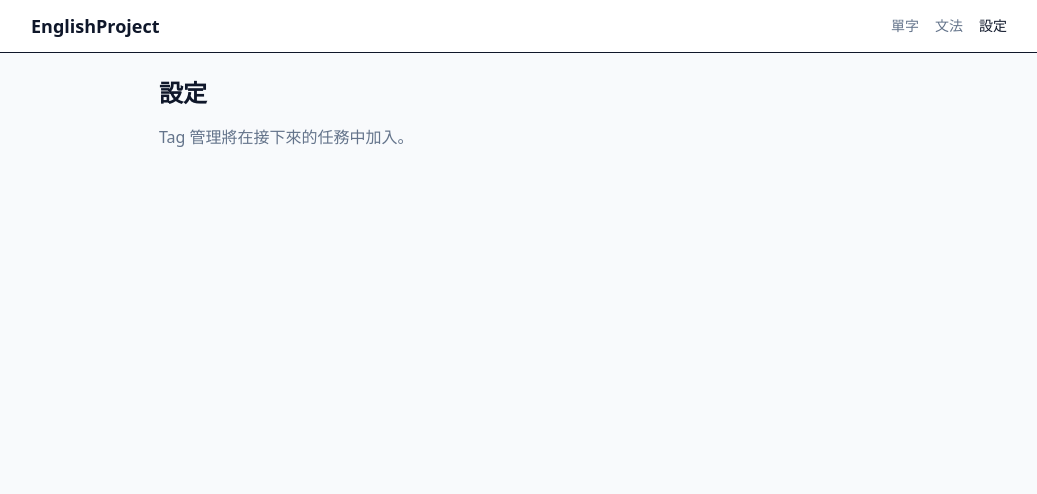
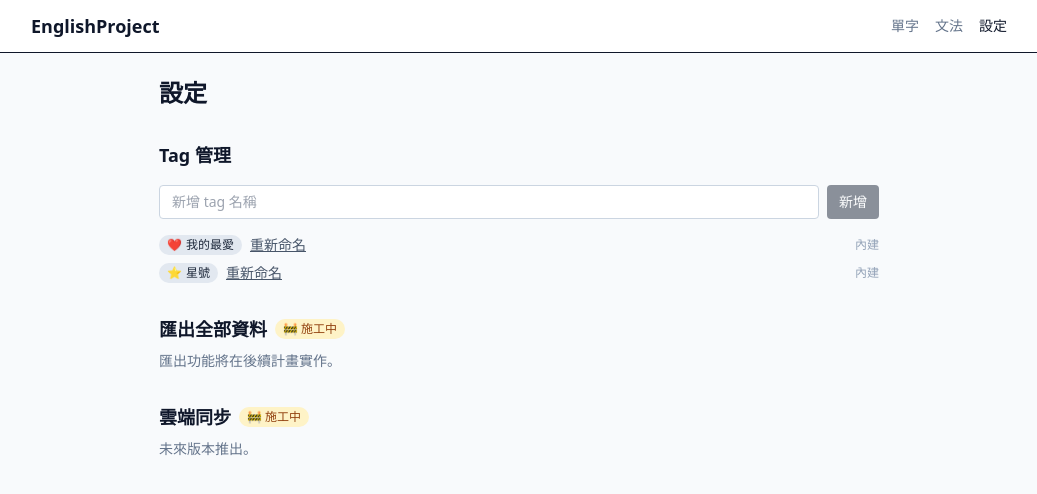
Before and after one commit to ImitatedSky/wordcards, a React (Vite) app: page /settings in a window 1280 px wide. Shown: the top 494 px of the page, without its empty margins (121-1158 px from the left). Built offline with nearby package versions, Linux system fonts and the light colour scheme.

Commit message:
feat: add TagManager on SettingsPage

```diff
--- /dev/null
+++ b/src/features/tags/TagManager.tsx
@@ -0,0 +1,131 @@
+import { useState } from 'react'
+import { useTags } from './hooks'
+import { TagChip } from '@/components/common/TagChip'
+
+export function TagManager() {
+  const { tags, loading, create, rename, remove } = useTags()
+  const [newName, setNewName] = useState('')
+  const [renamingId, setRenamingId] = useState<string | null>(null)
+  const [renameValue, setRenameValue] = useState('')
+  const [error, setError] = useState<string | null>(null)
+
+  if (loading) {
+    return <p className="text-slate-500 text-sm">載入中…</p>
+  }
+
+  const handleCreate = async () => {
+    const name = newName.trim()
+    if (!name) return
+    setError(null)
+    try {
+      await create(name)
+      setNewName('')
+    } catch (e) {
+      setError(e instanceof Error ? e.message : String(e))
+    }
+  }
+
+  const handleRename = async (id: string) => {
+    const name = renameValue.trim()
+    if (!name) return
+    setError(null)
+    try {
+      await rename(id, name)
+      setRenamingId(null)
+      setRenameValue('')
+    } catch (e) {
+      setError(e instanceof Error ? e.message : String(e))
+    }
+  }
+
+  const handleRemove = async (id: string) => {
+    setError(null)
+    try {
+      await remove(id)
+    } catch (e) {
+      setError(e instanceof Error ? e.message : String(e))
+    }
+  }
+
+  return (
+    <section className="space-y-4">
+      <h2 className="text-lg font-semibold">Tag 管理</h2>
+
+      <div className="flex gap-2">
+        <input
+          type="text"
+          value={newName}
+          onChange={e => setNewName(e.target.value)}
+          placeholder="新增 tag 名稱"
+          className="flex-1 rounded border border-slate-300 px-3 py-1.5 text-sm"
+          aria-label="新增 tag 名稱"
+        />
+        <button
+          type="button"
+          onClick={handleCreate}
+          disabled={!newName.trim()}
+          className="px-3 py-1.5 rounded bg-slate-800 text-white text-sm disabled:opacity-50"
+        >
+          新增
+        </button>
+      </div>
+
+      {error && <p className="text-sm text-red-600">{error}</p>}
+
+      <ul className="space-y-2">
+        {tags.map(tag => (
+          <li key={tag.id} className="flex items-center gap-2">
+            <TagChip tag={tag} />
+            {renamingId === tag.id ? (
+              <>
+                <input
+                  type="text"
+                  value={renameValue}
+                  onChange={e => setRenameValue(e.target.value)}
+                  aria-label={`重新命名 ${tag.name}`}
+                  className="rounded border border-slate-300 px-2 py-1 text-sm"
+                  autoFocus
+                />
+                <button
+                  type="button"
+                  onClick={() => handleRename(tag.id)}
+                  className="text-sm text-slate-800 underline"
+                >
+                  儲存
+                </button>
+                <button
+                  type="button"
+                  onClick={() => { setRenamingId(null); setRenameValue('') }}
+                  className="text-sm text-slate-500"
+                >
+                  取消
+                </button>
+              </>
+            ) : (
+              <button
+                type="button"
+                onClick={() => { setRenamingId(tag.id); setRenameValue(tag.name) }}
+                className="text-sm text-slate-600 underline"
+              >
+                重新命名
+              </button>
+            )}
+            {!tag.builtIn && (
+              <button
+                type="button"
+                onClick={() => handleRemove(tag.id)}
+                aria-label={`刪除 ${tag.name}`}
+                className="text-sm text-red-600 underline ml-auto"
+              >
+                刪除
+              </button>
+            )}
+            {tag.builtIn && (
+              <span className="text-xs text-slate-400 ml-auto">內建</span>
+            )}
+          </li>
+        ))}
+      </ul>
+    </section>
+  )
+}
--- /dev/null
+++ b/src/features/tags/hooks.ts
@@ -0,0 +1,54 @@
+import { useCallback, useEffect, useState } from 'react'
+import type { Tag } from '@/types/tag'
+import { useStorage } from '@/storage/useStorage'
+import { newId } from '@/utils/uuid'
+
+export function useTags() {
+  const storage = useStorage()
+  const [tags, setTags] = useState<Tag[]>([])
+  const [loading, setLoading] = useState(true)
+
+  const refresh = useCallback(async () => {
+    const t = await storage.listTags()
+    setTags(t.sort((a, b) => a.createdAt - b.createdAt))
+    setLoading(false)
+  }, [storage])
+
+  useEffect(() => {
+    void refresh()
+  }, [refresh])
+
+  const create = useCallback(async (name: string, color?: string) => {
+    const tag: Tag = {
+      id: newId(),
+      name,
+      color,
+      builtIn: false,
+      createdAt: Date.now(),
+    }
+    await storage.saveTag(tag)
+    await refresh()
+    return tag
+  }, [storage, refresh])
+
+  const rename = useCallback(async (id: string, name: string) => {
+    const existing = await storage.getTag(id)
+    if (!existing) throw new Error(`Tag not found: ${id}`)
+    await storage.saveTag({ ...existing, name })
+    await refresh()
+  }, [storage, refresh])
+
+  const recolor = useCallback(async (id: string, color?: string) => {
+    const existing = await storage.getTag(id)
+    if (!existing) throw new Error(`Tag not found: ${id}`)
+    await storage.saveTag({ ...existing, color })
+    await refresh()
+  }, [storage, refresh])
+
+  const remove = useCallback(async (id: string) => {
+    await storage.deleteTag(id)
+    await refresh()
+  }, [storage, refresh])
+
+  return { tags, loading, create, rename, recolor, remove, refresh }
+}
--- a/src/pages/SettingsPage.tsx
+++ b/src/pages/SettingsPage.tsx
@@ -1,8 +1,26 @@
+import { TagManager } from '@/features/tags/TagManager'
+import { ConstructionBadge } from '@/components/common/ConstructionBadge'
+
 export function SettingsPage() {
   return (
-    <div className="p-6 max-w-3xl mx-auto">
-      <h1 className="text-2xl font-bold mb-4">設定</h1>
-      <p className="text-slate-500">Tag 管理將在接下來的任務中加入。</p>
+    <div className="p-6 max-w-3xl mx-auto space-y-8">
+      <h1 className="text-2xl font-bold">設定</h1>
+
+      <TagManager />
+
+      <section className="space-y-2">
+        <h2 className="text-lg font-semibold flex items-center gap-2">
+          匯出全部資料 <ConstructionBadge />
+        </h2>
+        <p className="text-sm text-slate-500">匯出功能將在後續計畫實作。</p>
+      </section>
+
+      <section className="space-y-2">
+        <h2 className="text-lg font-semibold flex items-center gap-2">
+          雲端同步 <ConstructionBadge />
+        </h2>
+        <p className="text-sm text-slate-500">未來版本推出。</p>
+      </section>
     </div>
   )
 }
```
Also changed, not shown: 1 other file (tests, documents, lock files or other folders).
